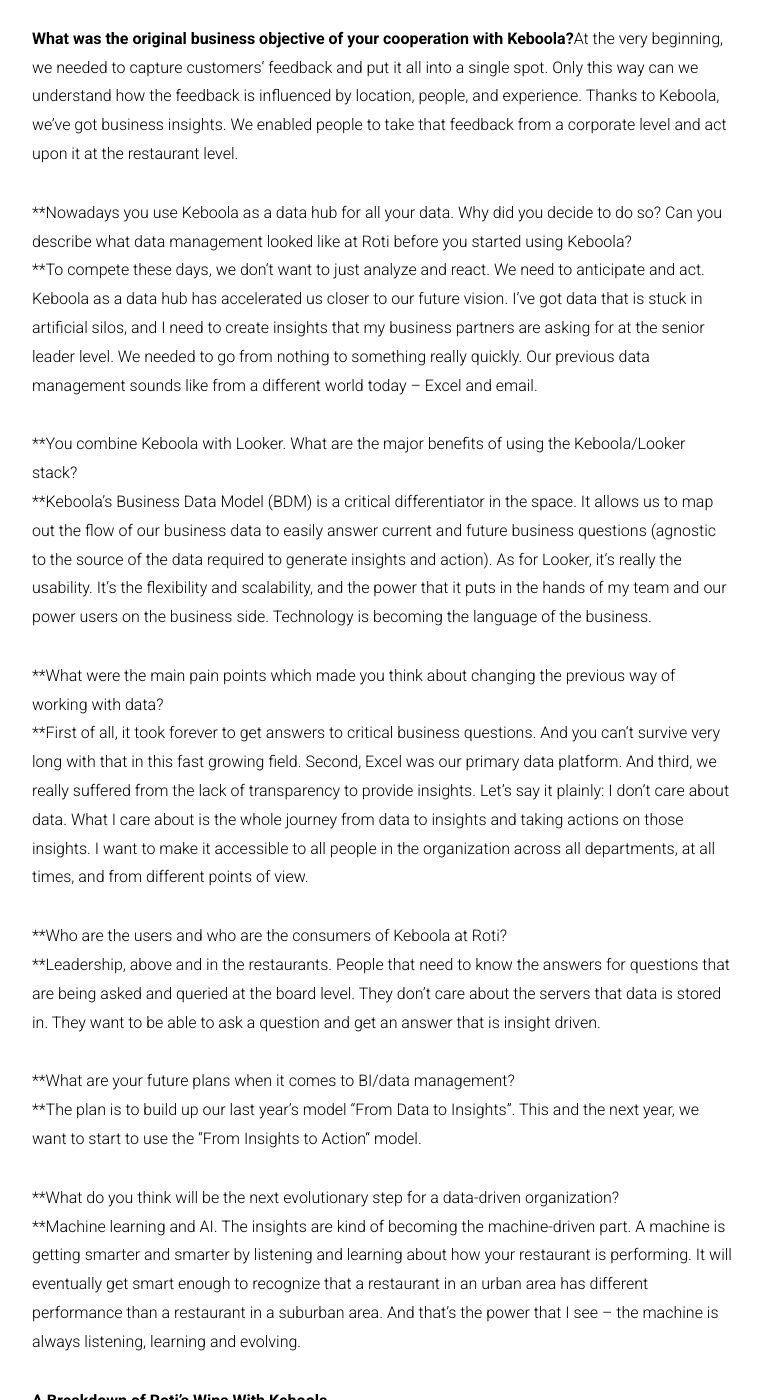
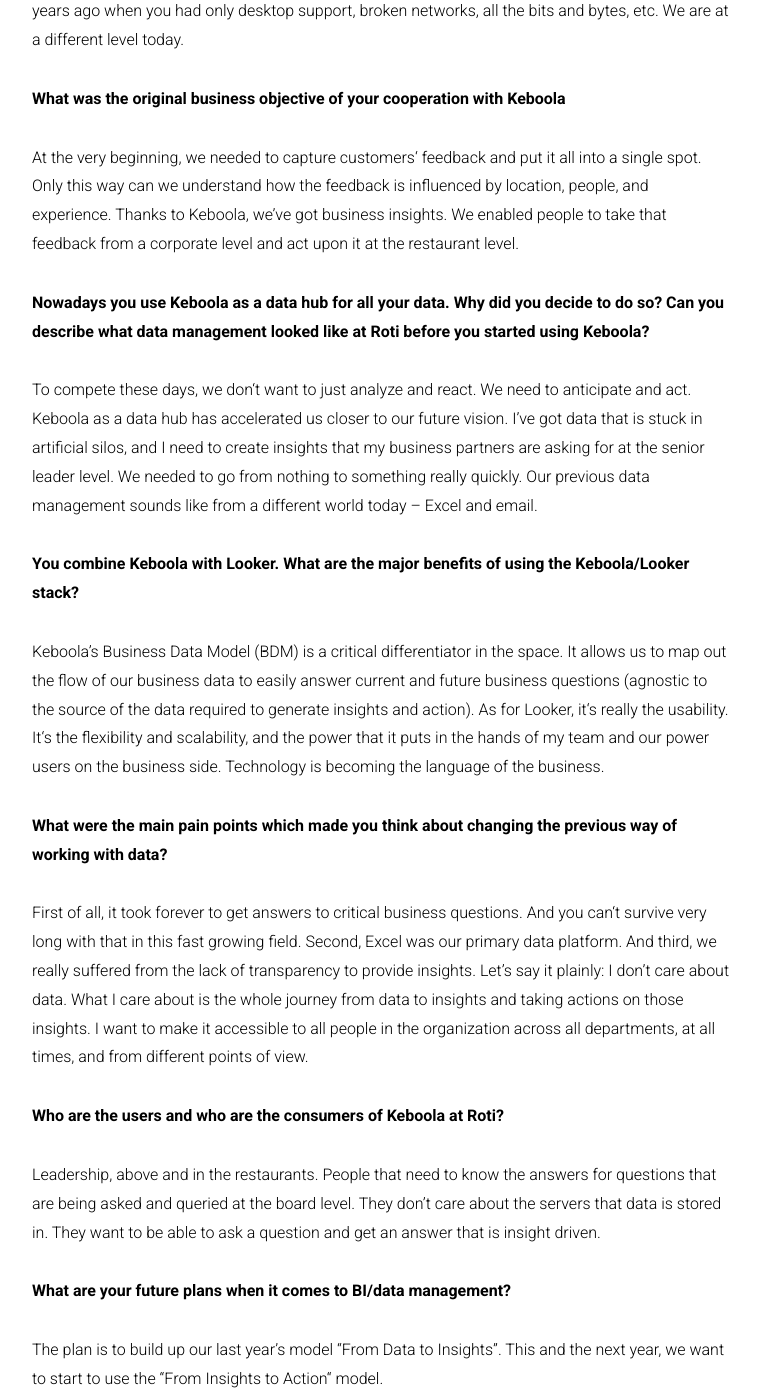
Before and after one commit to keboola/website, a Jekyll site: the page built from _customer-stories/jeff-miller-from-roti-modern-mediterranean-cooking-big-data-with-love-for-mediterranean-cuisine.md, in a window 1280 px wide and 1400 px high, scrolled down 1974 px. Shown: the whole window, without its empty margins (258-1020 px from the left). Built offline with Jekyll 4.4.1, drawn with Linux system fonts in a browser that asks for light colours; nearby versions of some CDN libraries; a script that is not in the unit is left out; some of the changed text lies outside the part shown.

Commit message:
Update from Forestry.io Masha Reutovski updated _customer-stories/jeff-miller-from-roti-modern-mediterranean-cooking-big-data-with-love-for-mediterranean-cuisine.md

```diff
--- a/_customer-stories/jeff-miller-from-roti-modern-mediterranean-cooking-big-data-with-love-for-mediterranean-cuisine.md
+++ b/_customer-stories/jeff-miller-from-roti-modern-mediterranean-cooking-big-data-with-love-for-mediterranean-cuisine.md
@@ -17,33 +17,44 @@
 
 Jeff has a long history of combining his passion for technology and innovation at the intersection of customer experience and business. Before Roti, he was Director of Technology Innovation & Seed Stores at McDonald’s. Jeff takes relevant technology innovations and applies them in the food industry. For him, it is the new normal.
 
-**Jeff, can you please tell us what were the first challenges you had to deal with when you stepped into ROTI?
-**With the old system, we were not able to identify the insights that were necessary to drive better action. We needed to improve communication across all levels and listen to the signals that could, with focused investment, create the biggest change for us and identify the measures that were most impactful for us.
+**Jeff, can you please tell us what were the first challenges you had to deal with when you stepped into ROTI?**
 
-**And that was possible only with today’s technology?
-**Absolutely. Technology nowadays is really around the insights in the culture and the innovation that you can bring from a differentiation perspective, free from a brand. It’s definitely nothing like twenty years ago when you had only desktop support, broken networks, all the bits and bytes, etc. We are at a different level today.
+With the old system, we were not able to identify the insights that were necessary to drive better action. We needed to improve communication across all levels and listen to the signals that could, with focused investment, create the biggest change for us and identify the measures that were most impactful for us.
 
-**What was the original business objective of your cooperation with Keboola?**At the very beginning, we needed to capture customers‘ feedback and put it all into a single spot. Only this way can we understand how the feedback is influenced by location, people, and experience. Thanks to Keboola, we’ve got business insights. We enabled people to take that feedback from a corporate level and act upon it at the restaurant level.
+**And that was possible only with today’s technology?**
 
-**Nowadays you use Keboola as a data hub for all your data. Why did you decide to do so? Can you describe what data management looked like at Roti before you started using Keboola?
-**To compete these days, we don‘t want to just analyze and react. We need to anticipate and act. Keboola as a data hub has accelerated us closer to our future vision. I’ve got data that is stuck in artificial silos, and I need to create insights that my business partners are asking for at the senior leader level. We needed to go from nothing to something really quickly. Our previous data management sounds like from a different world today – Excel and email.
+Absolutely. Technology nowadays is really around the insights in the culture and the innovation that you can bring from a differentiation perspective, free from a brand. It’s definitely nothing like twenty years ago when you had only desktop support, broken networks, all the bits and bytes, etc. We are at a different level today.
 
-**You combine Keboola with Looker. What are the major benefits of using the Keboola/Looker stack?
-**Keboola’s Business Data Model (BDM) is a critical differentiator in the space. It allows us to map out the flow of our business data to easily answer current and future business questions (agnostic to the source of the data required to generate insights and action). As for Looker, it‘s really the usability. It‘s the flexibility and scalability, and the power that it puts in the hands of my team and our power users on the business side. Technology is becoming the language of the business.
+**What was the original business objective of your cooperation with Keboola**
 
-**What were the main pain points which made you think about changing the previous way of working with data?
-**First of all, it took forever to get answers to critical business questions. And you can‘t survive very long with that in this fast growing field. Second, Excel was our primary data platform. And third, we really suffered from the lack of transparency to provide insights. Let’s say it plainly: I don’t care about data. What I care about is the whole journey from data to insights and taking actions on those insights. I want to make it accessible to all people in the organization across all departments, at all times, and from different points of view.
+At the very beginning, we needed to capture customers‘ feedback and put it all into a single spot. Only this way can we understand how the feedback is influenced by location, people, and experience. Thanks to Keboola, we’ve got business insights. We enabled people to take that feedback from a corporate level and act upon it at the restaurant level.
 
-**Who are the users and who are the consumers of Keboola at Roti?
-**Leadership, above and in the restaurants. People that need to know the answers for questions that are being asked and queried at the board level. They don’t care about the servers that data is stored in. They want to be able to ask a question and get an answer that is insight driven.
+**Nowadays you use Keboola as a data hub for all your data. Why did you decide to do so? Can you describe what data management looked like at Roti before you started using Keboola?**
 
-**What are your future plans when it comes to BI/data management?
-**The plan is to build up our last year’s model “From Data to Insights”. This and the next year, we want to start to use the “From Insights to Action“ model.
+To compete these days, we don‘t want to just analyze and react. We need to anticipate and act. Keboola as a data hub has accelerated us closer to our future vision. I’ve got data that is stuck in artificial silos, and I need to create insights that my business partners are asking for at the senior leader level. We needed to go from nothing to something really quickly. Our previous data management sounds like from a different world today – Excel and email.
 
-**What do you think will be the next evolutionary step for a data-driven organization?
-**Machine learning and AI. The insights are kind of becoming the machine-driven part. A machine is getting smarter and smarter by listening and learning about how your restaurant is performing. It will eventually get smart enough to recognize that a restaurant in an urban area has different performance than a restaurant in a suburban area. And that’s the power that I see – the machine is always listening, learning and evolving.
+**You combine Keboola with Looker. What are the major benefits of using the Keboola/Looker stack?**
+
+Keboola’s Business Data Model (BDM) is a critical differentiator in the space. It allows us to map out the flow of our business data to easily answer current and future business questions (agnostic to the source of the data required to generate insights and action). As for Looker, it‘s really the usability. It‘s the flexibility and scalability, and the power that it puts in the hands of my team and our power users on the business side. Technology is becoming the language of the business.
+
+**What were the main pain points which made you think about changing the previous way of working with data?**
+
+First of all, it took forever to get answers to critical business questions. And you can‘t survive very long with that in this fast growing field. Second, Excel was our primary data platform. And third, we really suffered from the lack of transparency to provide insights. Let’s say it plainly: I don’t care about data. What I care about is the whole journey from data to insights and taking actions on those insights. I want to make it accessible to all people in the organization across all departments, at all times, and from different points of view.
+
+**Who are the users and who are the consumers of Keboola at Roti?**
+
+Leadership, above and in the restaurants. People that need to know the answers for questions that are being asked and queried at the board level. They don’t care about the servers that data is stored in. They want to be able to ask a question and get an answer that is insight driven.
+
+**What are your future plans when it comes to BI/data management?**
+
+The plan is to build up our last year’s model “From Data to Insights”. This and the next year, we want to start to use the “From Insights to Action“ model.
+
+**What do you think will be the next evolutionary step for a data-driven organization?**
+
+Machine learning and AI. The insights are kind of becoming the machine-driven part. A machine is getting smarter and smarter by listening and learning about how your restaurant is performing. It will eventually get smart enough to recognize that a restaurant in an urban area has different performance than a restaurant in a suburban area. And that’s the power that I see – the machine is always listening, learning and evolving.
 
 **A Breakdown of Roti’s Wins With Keboola**
+
 We at Keboola have been proud and excited to help Roti reach the next level in their mission - through the power of data. Since bringing Keboola on, we’ve helped Roti achieve the following:
 
 * Shaving off nearly 4 hours of manual work per employee through automation.
```
